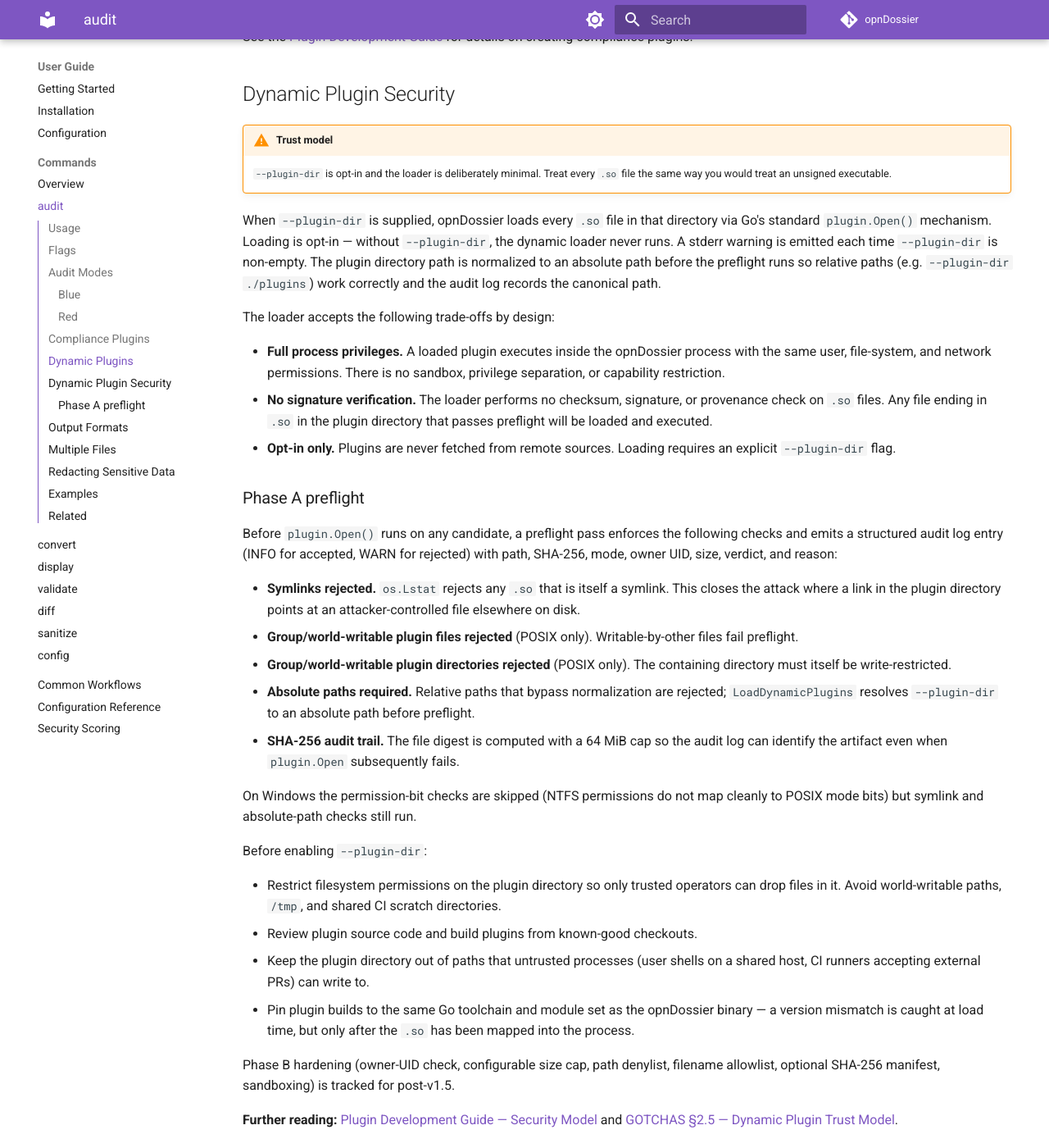
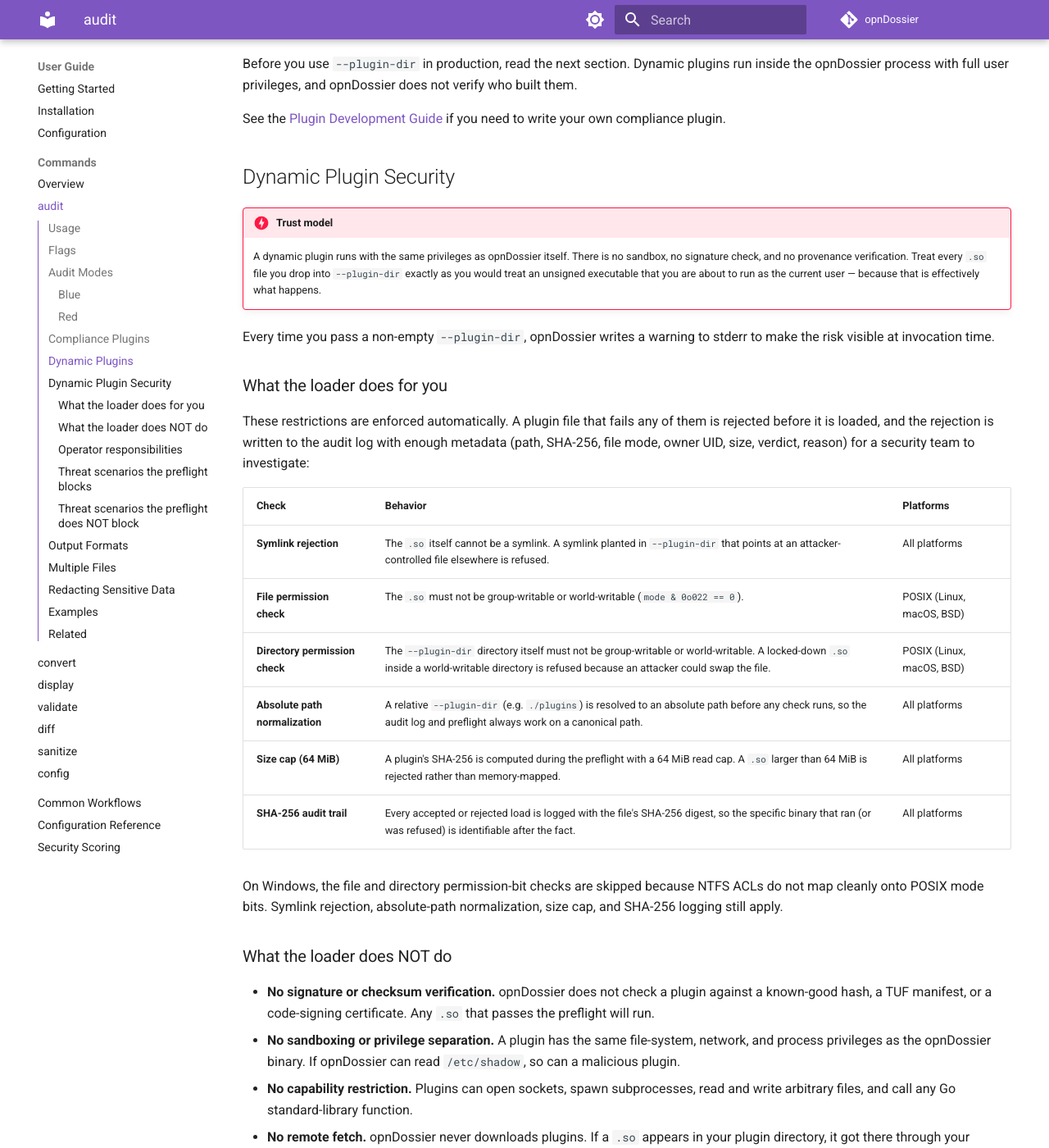
Before and after one commit to EvilBit-Labs/opnDossier, an MkDocs documentation site: the page built from docs/user-guide/commands/audit.md, in a window 1280 px wide and 1400 px high, scrolled down 3451 px. Shown: the whole window at 82% size. Built offline with MkDocs 1.6.1 and Material for MkDocs 9.7.7, drawn with Linux system fonts in a browser that asks for light colours; comment, search, counter and statistics services are not loaded; the version menu is left out; some of the changed text lies outside the part shown.

Commit message:
docs(user-guide): rewrite dynamic plugin security as end-user restrictions
The previous Dynamic Plugin Security section in docs/user-guide/commands/
audit.md mixed developer commentary ("Phase A preflight", "Phase B
hardening") with operator guidance. Rewrite it as user-facing security
documentation organized around what the loader enforces, what it does
not enforce, and what operator responsibilities remain:

- Trust-model callout escalated from warning to danger, framed around the
  "unsigned executable" analogy so risk is immediate.
- "What the loader does for you" table enumerates every automatic
  restriction (symlink rejection, file/directory permission checks,
  absolute-path normalization, 64 MiB size cap, SHA-256 audit trail)
  with platform applicability.
- "What the loader does NOT do" section honestly discloses the gaps:
  no signature verification, no sandboxing, no capability restriction,
  no remote fetch.
- "Operator responsibilities" translates those gaps into actionable
  guidance (own the directory, vet source, pin toolchain, review audit
  log, keep CI out).
- "Threat scenarios" tables map concrete attacker moves to the specific
  check that blocks them (or the mitigation they require).

docs/user-guide/configuration-reference.md tightened the one-line
--plugin-dir entry to summarize the automatic restrictions and link to
the full section rather than repeating "full process privileges" twice.

No behavioral change; documentation only.

Signed-off-by: UncleSp1d3r <unclesp1d3r@evilbitlabs.io>

````diff
--- a/docs/user-guide/commands/audit.md
+++ b/docs/user-guide/commands/audit.md
@@ -70,50 +70,77 @@
 
 ## Dynamic Plugins
 
-The `--plugin-dir` flag specifies a directory containing dynamic `.so` files that implement the `compliance.Plugin` interface (exporting `var Plugin compliance.Plugin`).
-
-- Failed dynamic plugin loads are non-fatal -- the audit continues with available plugins and logs warnings for any failures
-- When `--plugin-dir` is explicitly provided and the directory is missing, an error is returned
+The `--plugin-dir` flag specifies a directory containing dynamic `.so` files that implement the `compliance.Plugin` interface.
 
 ```bash
 opndossier audit config.xml --mode blue --plugin-dir /opt/plugins
 ```
 
-See the [Plugin Development Guide](../../development/plugin-development.md) for details on creating compliance plugins.
+- Loading is **opt-in**. Without `--plugin-dir`, no dynamic plugins are loaded.
+- Failed plugin loads are **non-fatal** — the audit continues with the plugins that did load, and each failure is recorded in the audit log.
+- If `--plugin-dir` points at a missing directory, opnDossier returns an error before running the audit.
+
+Before you use `--plugin-dir` in production, read the next section. Dynamic plugins run inside the opnDossier process with full user privileges, and opnDossier does not verify who built them.
+
+See the [Plugin Development Guide](../../development/plugin-development.md) if you need to write your own compliance plugin.
 
 ## Dynamic Plugin Security
 
-!!! warning "Trust model"
-    `--plugin-dir` is opt-in and the loader is deliberately minimal. Treat every `.so` file the same way you would treat an unsigned executable.
+!!! danger "Trust model"
+    A dynamic plugin runs with the same privileges as opnDossier itself. There is no sandbox, no signature check, and no provenance verification. Treat every `.so` file you drop into `--plugin-dir` exactly as you would treat an unsigned executable that you are about to run as the current user — because that is effectively what happens.
 
-When `--plugin-dir` is supplied, opnDossier loads every `.so` file in that directory via Go's standard `plugin.Open()` mechanism. Loading is opt-in — without `--plugin-dir`, the dynamic loader never runs. A stderr warning is emitted each time `--plugin-dir` is non-empty. The plugin directory path is normalized to an absolute path before the preflight runs so relative paths (e.g. `--plugin-dir ./plugins`) work correctly and the audit log records the canonical path.
+Every time you pass a non-empty `--plugin-dir`, opnDossier writes a warning to stderr to make the risk visible at invocation time.
 
-The loader accepts the following trade-offs by design:
+### What the loader does for you
 
-- **Full process privileges.** A loaded plugin executes inside the opnDossier process with the same user, file-system, and network permissions. There is no sandbox, privilege separation, or capability restriction.
-- **No signature verification.** The loader performs no checksum, signature, or provenance check on `.so` files. Any file ending in `.so` in the plugin directory that passes preflight will be loaded and executed.
-- **Opt-in only.** Plugins are never fetched from remote sources. Loading requires an explicit `--plugin-dir` flag.
+These restrictions are enforced automatically. A plugin file that fails any of them is rejected before it is loaded, and the rejection is written to the audit log with enough metadata (path, SHA-256, file mode, owner UID, size, verdict, reason) for a security team to investigate:
 
-### Phase A preflight
+| Check                           | Behavior                                                                                                                                                                                    | Platforms                 |
+| ------------------------------- | ------------------------------------------------------------------------------------------------------------------------------------------------------------------------------------------- | ------------------------- |
+| **Symlink rejection**           | The `.so` itself cannot be a symlink. A symlink planted in `--plugin-dir` that points at an attacker-controlled file elsewhere is refused.                                                  | All platforms             |
+| **File permission check**       | The `.so` must not be group-writable or world-writable (`mode & 0o022 == 0`).                                                                                                               | POSIX (Linux, macOS, BSD) |
+| **Directory permission check**  | The `--plugin-dir` directory itself must not be group-writable or world-writable. A locked-down `.so` inside a world-writable directory is refused because an attacker could swap the file. | POSIX (Linux, macOS, BSD) |
+| **Absolute path normalization** | A relative `--plugin-dir` (e.g. `./plugins`) is resolved to an absolute path before any check runs, so the audit log and preflight always work on a canonical path.                         | All platforms             |
+| **Size cap (64 MiB)**           | A plugin's SHA-256 is computed during the preflight with a 64 MiB read cap. A `.so` larger than 64 MiB is rejected rather than memory-mapped.                                               | All platforms             |
+| **SHA-256 audit trail**         | Every accepted or rejected load is logged with the file's SHA-256 digest, so the specific binary that ran (or was refused) is identifiable after the fact.                                  | All platforms             |
 
-Before `plugin.Open()` runs on any candidate, a preflight pass enforces the following checks and emits a structured audit log entry (INFO for accepted, WARN for rejected) with path, SHA-256, mode, owner UID, size, verdict, and reason:
+On Windows, the file and directory permission-bit checks are skipped because NTFS ACLs do not map cleanly onto POSIX mode bits. Symlink rejection, absolute-path normalization, size cap, and SHA-256 logging still apply.
 
-- **Symlinks rejected.** `os.Lstat` rejects any `.so` that is itself a symlink. This closes the attack where a link in the plugin directory points at an attacker-controlled file elsewhere on disk.
-- **Group/world-writable plugin files rejected** (POSIX only). Writable-by-other files fail preflight.
-- **Group/world-writable plugin directories rejected** (POSIX only). The containing directory must itself be write-restricted.
-- **Absolute paths required.** Relative paths that bypass normalization are rejected; `LoadDynamicPlugins` resolves `--plugin-dir` to an absolute path before preflight.
-- **SHA-256 audit trail.** The file digest is computed with a 64 MiB cap so the audit log can identify the artifact even when `plugin.Open` subsequently fails.
+### What the loader does NOT do
 
-On Windows the permission-bit checks are skipped (NTFS permissions do not map cleanly to POSIX mode bits) but symlink and absolute-path checks still run.
+- **No signature or checksum verification.** opnDossier does not check a plugin against a known-good hash, a TUF manifest, or a code-signing certificate. Any `.so` that passes the preflight will run.
+- **No sandboxing or privilege separation.** A plugin has the same file-system, network, and process privileges as the opnDossier binary. If opnDossier can read `/etc/shadow`, so can a malicious plugin.
+- **No capability restriction.** Plugins can open sockets, spawn subprocesses, read and write arbitrary files, and call any Go standard-library function.
+- **No remote fetch.** opnDossier never downloads plugins. If a `.so` appears in your plugin directory, it got there through your deployment pipeline — verify that pipeline.
 
-Before enabling `--plugin-dir`:
+### Operator responsibilities
 
-- Restrict filesystem permissions on the plugin directory so only trusted operators can drop files in it. Avoid world-writable paths, `/tmp`, and shared CI scratch directories.
-- Review plugin source code and build plugins from known-good checkouts.
-- Keep the plugin directory out of paths that untrusted processes (user shells on a shared host, CI runners accepting external PRs) can write to.
-- Pin plugin builds to the same Go toolchain and module set as the opnDossier binary — a version mismatch is caught at load time, but only after the `.so` has been mapped into the process.
+Because opnDossier's loader cannot make strong guarantees by itself, you are responsible for the rest:
 
-Phase B hardening (owner-UID check, configurable size cap, path denylist, filename allowlist, optional SHA-256 manifest, sandboxing) is tracked for post-v1.5.
+- **Own the plugin directory.** Set filesystem permissions so only trusted operators can write to it. Mode `0o755` on a directory owned by a dedicated deployment user is typical; avoid world-writable paths, `/tmp`, and any CI scratch directory that external contributors can reach.
+- **Vet the plugin source.** Build plugins from known-good checkouts that you have reviewed. Do not load plugins you received as compiled `.so` files from untrusted sources.
+- **Pin the Go toolchain.** Plugins must be built with the same Go toolchain and module versions as the opnDossier binary. A mismatch is detected at load time, but only *after* the `.so` has been mapped into the process — which means any malicious `init()` code has already executed.
+- **Review the audit log.** Every load attempt, accepted or rejected, is logged with the plugin's SHA-256. Ship these logs to your SIEM and alert on rejections.
+- **Keep `--plugin-dir` out of CI that accepts external PRs.** A contributor who can write to your plugin directory can execute arbitrary code in your audit pipeline.
+
+### Threat scenarios the preflight blocks
+
+| Scenario                                                                                              | Blocked by                     |
+| ----------------------------------------------------------------------------------------------------- | ------------------------------ |
+| Attacker plants `evil.so` in `/tmp/plugins` by dropping a symlink from the plugin dir                 | Symlink rejection              |
+| Plugin file is world-writable (`mode 0o666`) and an attacker swaps it after deployment                | File permission check          |
+| Plugin file is mode `0o600` but lives in `/tmp/plugins` (world-writable dir)                          | Directory permission check     |
+| Attacker replaces a legitimate 500 KB plugin with a 1 GB plugin crafted to exhaust memory during hash | Size cap + SHA-256 audit trail |
+| Forensic investigation needs to know which binary ran on a given date                                 | SHA-256 audit trail            |
+
+### Threat scenarios the preflight does NOT block
+
+| Scenario                                                                                    | Mitigation                                                      |
+| ------------------------------------------------------------------------------------------- | --------------------------------------------------------------- |
+| Legitimate-looking plugin from an untrusted source contains a backdoor in `init()`          | Review source; build from a trusted checkout                    |
+| Deployment pipeline is compromised and pushes a signed-looking plugin                       | Sign your own plugins; verify in your pipeline                  |
+| Plugin exfiltrates data via network after load                                              | Run opnDossier without network access if you cannot vet plugins |
+| Plugin-built-for-wrong-Go-version executes malicious init() before the mismatch is detected | Pin the Go toolchain and do not load stale plugins              |
 
 **Further reading:** [Plugin Development Guide — Security Model](../../development/plugin-development.md#security-model) and [GOTCHAS §2.5 — Dynamic Plugin Trust Model](https://github.com/EvilBit-Labs/opnDossier/blob/main/GOTCHAS.md#25-dynamic-plugin-trust-model).
 
````
Also changed, not shown: docs/user-guide/configuration-reference.md (+6 -6 lines).
